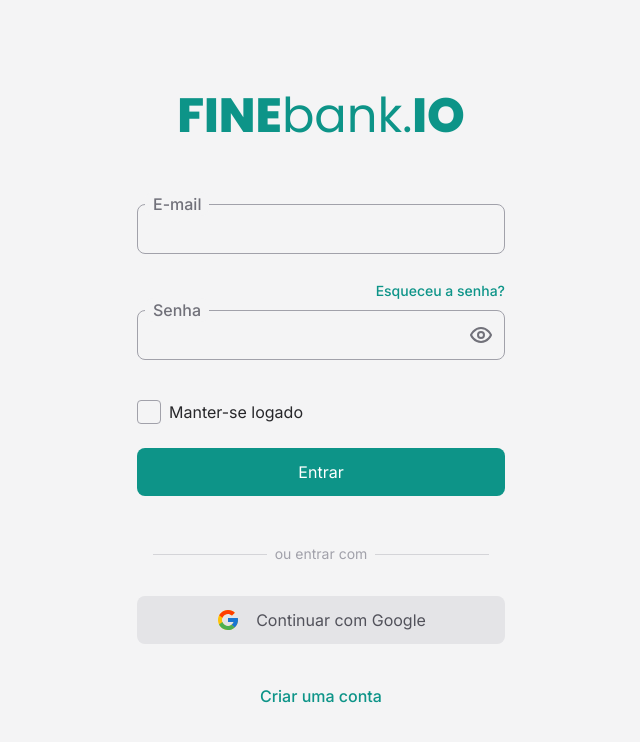
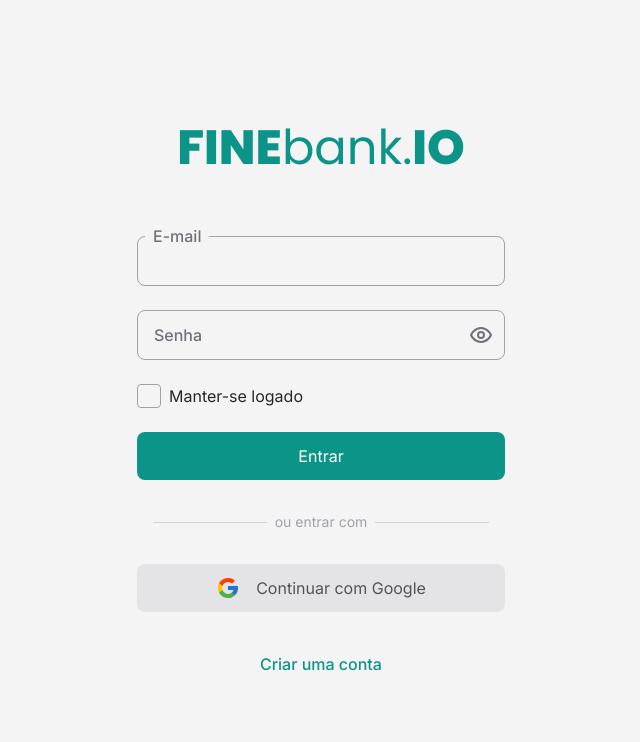
Before and after one commit to Delgado-tech/finance-dashboard, a Next.js app: page /login in a window 1280 px wide. Shown: the top 742 px of the page, without its empty margins (319-959 px from the left). Built offline with nearby package versions, Linux system fonts and the light colour scheme.

Commit message:
start input component

```diff
--- /dev/null
+++ b/src/components/atoms/TextLogo.tsx
@@ -0,0 +1,18 @@
+import { ComponentProps } from "react";
+import { twMerge } from "tailwind-merge";
+
+interface Props extends ComponentProps<"h1"> {}
+
+export default function TextLogo({ className }: Props) {
+	return (
+		<h1
+			className={twMerge(
+				"font-poppins text-5xl text-teal-600 mb-16 text-center",
+				className
+			)}
+		>
+			<span className="font-extrabold">FINE</span>bank.
+			<span className="font-extrabold">IO</span>
+		</h1>
+	);
+}
--- /dev/null
+++ b/src/components/atoms/TraceText.tsx
@@ -0,0 +1,25 @@
+import { ComponentProps } from "react";
+import { twMerge } from "tailwind-merge";
+
+interface Props extends ComponentProps<"span"> {
+	text: string;
+	traceColor?: string;
+}
+
+export default function TraceText({ text, traceColor, className }: Props) {
+	return (
+		<span className="relative flex items-center justify-center">
+			<span
+				className={twMerge("text-zinc-400 text-sm bg-zinc-100 px-2", className)}
+			>
+				{text}
+			</span>
+			<span
+				className={twMerge(
+					"absolute bg-zinc-300 w-[calc(100%-2rem)] h-[1px] left-4 -z-10",
+					traceColor
+				)}
+			/>
+		</span>
+	);
+}
--- a/src/components/atoms/button/ButtonContent.tsx
+++ b/src/components/atoms/button/ButtonContent.tsx
@@ -7,5 +7,10 @@
 }
 
 export default function ButtonContent({ text, className, children }: Props) {
-	return <span className={twMerge("text-zinc-600", className)}>{text}</span>;
+	return (
+		<span className={twMerge("text-zinc-600", className)}>
+			{text}
+			{children}
+		</span>
+	);
 }
--- a/src/components/atoms/button/ButtonRoot.tsx
+++ b/src/components/atoms/button/ButtonRoot.tsx
@@ -11,7 +11,7 @@
 	const button = (
 		<button
 			className={twMerge(
-				"bg-zinc-200 flex items-center justify-center gap-4 rounded-lg py-3 hover:bg-zinc-300 hover:scale-[101%] hover:shadow-md transition-all w-full mb-4",
+				"bg-zinc-200 flex items-center justify-center gap-4 rounded-lg py-3 hover:bg-zinc-300 hover:scale-[101%] hover:shadow-md transition-all w-full",
 				className
 			)}
 		>
--- /dev/null
+++ b/src/components/atoms/input/InputIcon.tsx
@@ -0,0 +1,29 @@
+import { Eye, Link } from "lucide-react";
+import { ComponentProps } from "react";
+import { twMerge } from "tailwind-merge";
+
+interface Props extends ComponentProps<"input"> {}
+
+export default function InputIcon({ className }: Props) {
+	return (
+		<div className="relative">
+			<span className="absolute rounded-lg bg-zinc-100 -translate-y-1/2 px-2 left-2 cursor-pointer text-zinc-500">
+				<label className="font-medium" htmlFor="password">
+					Senha
+				</label>
+			</span>
+
+			<span className="absolute m-auto top-1/2 -translate-y-1/2 right-3 cursor-pointer text-zinc-500">
+				<Eye />
+				{/* <EyeOff /> */}
+			</span>
+
+			<input
+				id="password"
+				type="password"
+				name="password"
+				className="outline-none rounded-lg pl-4 pr-10 py-3 border text-zinc-600 border-zinc-400 focus:border-teal-600 bg-transparent w-full"
+			/>
+		</div>
+	);
+}
--- /dev/null
+++ b/src/components/atoms/input/InputRoot.tsx
@@ -0,0 +1,43 @@
+import { Eye, EyeOff, Link } from "lucide-react";
+import { ComponentProps, useState } from "react";
+import { twMerge } from "tailwind-merge";
+
+interface Props extends ComponentProps<"input"> {
+	defaultValue?: string;
+}
+
+export default function InputRoot({ className, defaultValue = "" }: Props) {
+	const [input, setInput] = useState<string>(defaultValue);
+	const [showPassword, setShowPassword] = useState<boolean>(false);
+
+	return (
+		<div className="relative">
+			<span
+				data-label-top={input.length > 0}
+				className="absolute rounded-lg translate-y-[13px] px-2 left-[9px] cursor-pointer text-zinc-500 transition-all
+					data-[label-top=true]:bg-zinc-100 data-[label-top=true]:-translate-y-1/2
+					data-[label-top=true]:text-sm "
+			>
+				<label className="font-medium" htmlFor="password">
+					Senha
+				</label>
+			</span>
+
+			<span
+				className="absolute m-auto top-1/2 -translate-y-1/2 right-3 cursor-pointer text-zinc-500 select-none"
+				onClick={() => setShowPassword((prev) => !prev)}
+			>
+				{showPassword ? <EyeOff /> : <Eye />}
+			</span>
+
+			<input
+				id="password"
+				name="password"
+				type={showPassword ? "text" : "password"}
+				value={input}
+				onChange={(e) => setInput(e.target.value)}
+				className="outline-none rounded-lg pl-4 pr-10 py-3 border text-zinc-600 border-zinc-400 focus:border-teal-600 bg-transparent w-full"
+			/>
+		</div>
+	);
+}
--- /dev/null
+++ b/src/components/atoms/input/index.tsx
@@ -0,0 +1,9 @@
+import InputIcon from "./InputIcon";
+import InputRoot from "./InputRoot";
+
+const Input = {
+	Root: InputRoot,
+	Icon: InputIcon,
+};
+
+export default Input;
--- a/src/components/templates/LoginTemplate.tsx
+++ b/src/components/templates/LoginTemplate.tsx
@@ -6,6 +6,9 @@
 import { useEffect, useState } from "react";
 import CheckboxField from "../molecules/CheckboxField";
 import Button from "../atoms/button";
+import TraceText from "../atoms/TraceText";
+import TextLogo from "../atoms/TextLogo";
+import InputRoot from "../atoms/input/InputRoot";
 
 export default function LoginTemplate() {
 	const [divsToRecentrilize, setDivsToRecentrilize] = useState<string[]>([]);
@@ -23,7 +26,6 @@
 		const resizeHandler = () => {
 			divsToRecentrilize.forEach((id) => {
 				const target = document.getElementById(id)!;
-
 				if (target.clientHeight - target.scrollHeight < 0) {
 					target.classList.replace("items-center", "items-start");
 				} else {
@@ -48,10 +50,8 @@
 		>
 			<main className="px-4 py-8 w-[clamp(100px,_100%,_400px)]">
 				{/* logo */}
-				<h1 className="font-poppins text-5xl text-teal-600 mb-16 text-center">
-					<span className="font-extrabold">FINE</span>bank.
-					<span className="font-extrabold">IO</span>
-				</h1>
+				<TextLogo />
+
 				{/* formulário */}
 				<form className="flex flex-col gap-6">
 					{/* input email */}
@@ -72,33 +72,7 @@
 					</div>
 
 					{/* input senha */}
-					<div className="flex flex-col gap-2 mb-4">
-						<span className="text-end">
-							<Link
-								href={"/register"}
-								className="text-sm font-medium text-teal-600 hover:text-teal-500 transition-colors"
-							>
-								Esqueceu a senha?
-							</Link>
-						</span>
-						<div className="relative">
-							<span className="absolute rounded-lg bg-zinc-100 -translate-y-1/2 px-2 left-2 cursor-pointer text-zinc-500">
-								<label className="font-medium" htmlFor="password">
-									Senha
-								</label>
-							</span>
-							<span className="absolute m-auto top-1/2 -translate-y-1/2 right-3 cursor-pointer text-zinc-500">
-								<Eye />
-								{/* <EyeOff /> */}
-							</span>
-							<input
-								id="password"
-								type="password"
-								name="password"
-								className="outline-none rounded-lg pl-4 pr-10 py-3 border text-zinc-600 border-zinc-400 focus:border-teal-600 bg-transparent w-full"
-							/>
-						</div>
-					</div>
+					<InputRoot />
 
 					<CheckboxField id={"checkbox"} name={"remember_me"} />
 
@@ -107,15 +81,10 @@
 						<Button.Content text="Entrar" className="text-white" />
 					</Button.Root>
 
-					<span className="relative flex items-center justify-center my-2">
-						<span className="text-zinc-400 text-sm bg-zinc-100 px-2">
-							ou entrar com
-						</span>
-						<span className="absolute bg-zinc-300 w-[calc(100%-2rem)] h-[1px] left-4 -z-10" />
-					</span>
+					<TraceText text="ou entrar com" className="my-2" />
 
 					{/* botão de logar com o google */}
-					<Button.Root>
+					<Button.Root className="mb-4">
 						<Button.Icon
 							icon={
 								<Image
```
